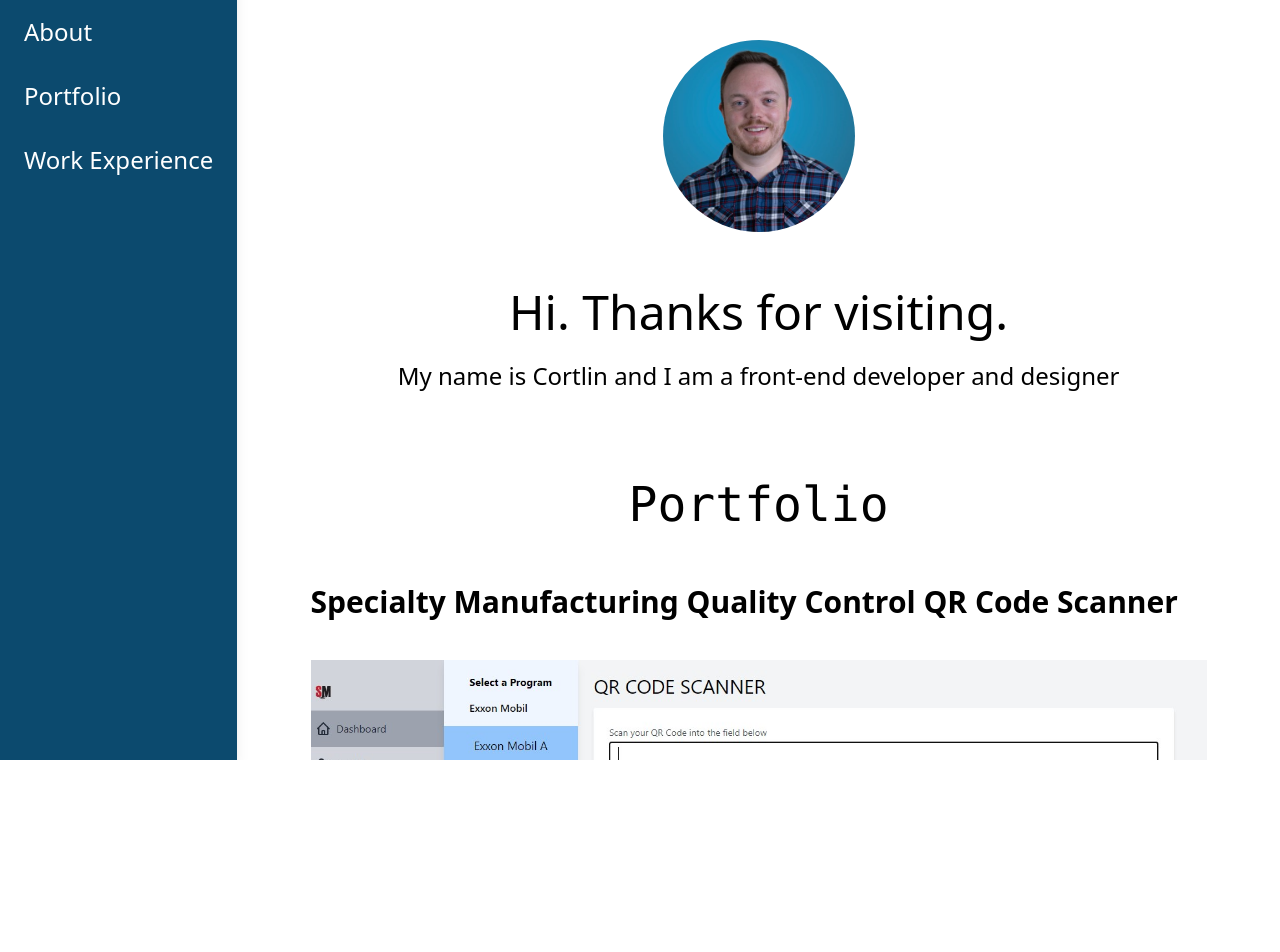
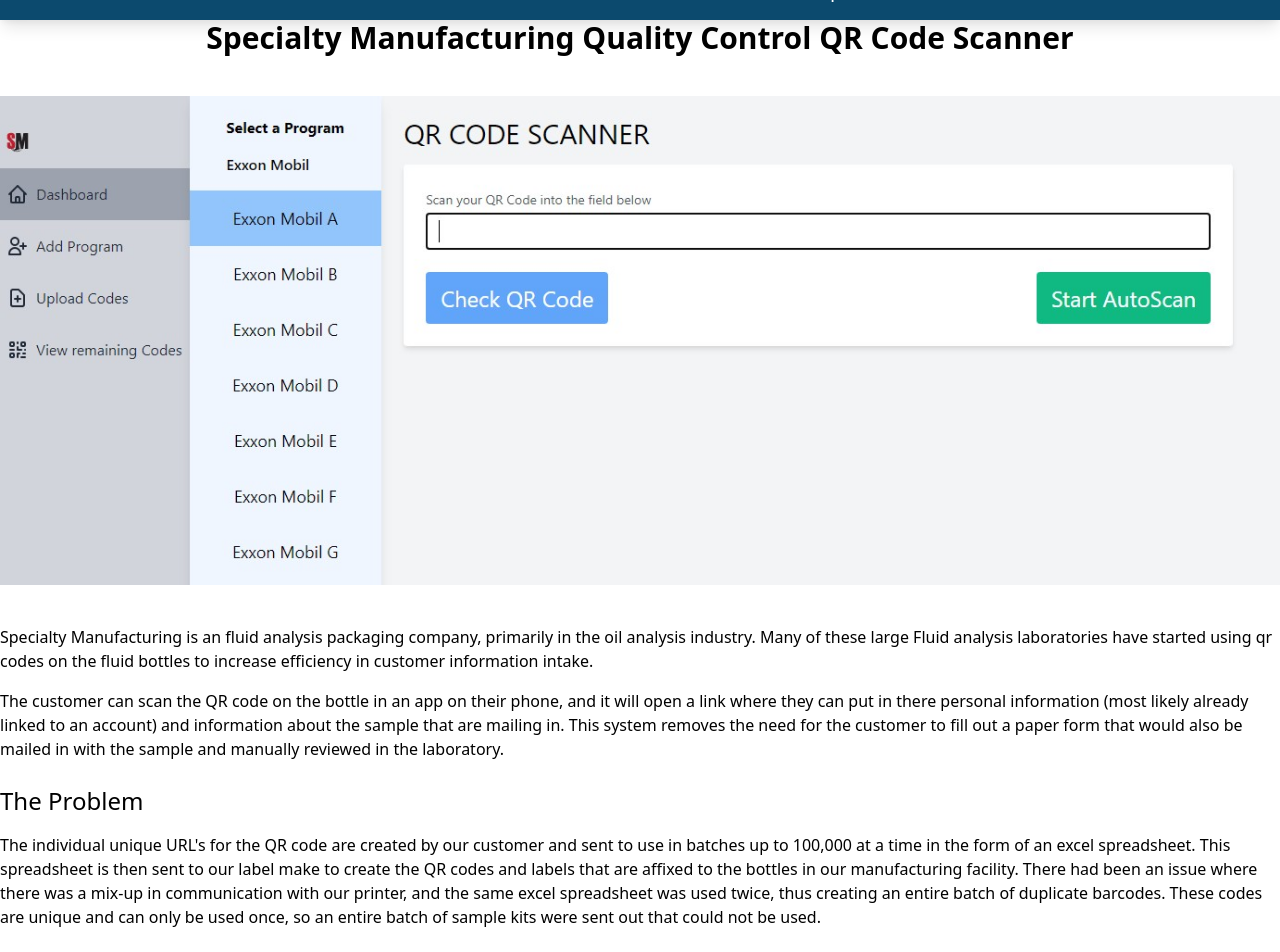
Before and after one commit to cortlin/portfolio, a React (Create React App) app: page /portfolio/spec-scanner in a window 1280 px wide. Shown: the part 40-992 px from the top of the page. Before the commit the page ends 800 px from the top, so only its background shows below. Built offline with nearby package versions, Linux system fonts and the light colour scheme.

Commit message:
more changes

```diff
--- a/src/App.js
+++ b/src/App.js
@@ -1,28 +1,23 @@
 import { BrowserRouter as Router, Switch, Route } from 'react-router-dom';
 import { Nav } from './components/Nav';
+import { Footer } from './components/Footer';
 import { About } from './pages/about';
 import { Experience } from './pages/experience';
 import { Portfolio } from './pages/portfolio';
-import HeadShot from './static/headshot.jpg';
+import { SpecScanner } from './projects/SpecScanner';
 
 function App() {
   return (
     <Router>
       <>
-        <div className="flex h-screen">
+        <div className="md:h-screen">
           <Nav />
           <div className='flex-1 flex overflow-hidden'>
-            <div className=' flex-grow overflow-y-auto'>
-              <div className='mt-20'>
-                <img className='rounded-full h-48 w-48 mx-auto' src={HeadShot} alt="Cortlin's Headshot" />
-                <div className='my-10'>
-                  <h1 className='text-center text-5xl py-4'>Hi. Thanks for visiting.</h1>
-                  <h2 className='text-center text-2xl py-2'>My name is Cortlin and I am a front-end developer and designer</h2>
-                </div>
-              </div>
-
-
+            <div className=' flex-grow flex flex-col justify-between overflow-y-auto'>
               <Switch>
+                <Route path='/portfolio/spec-scanner'>
+                  {SpecScanner}
+                </Route>
                 <Route path="/portfolio">
                   <Portfolio />
                 </Route>
@@ -33,6 +28,7 @@
                   <About />
                 </Route>
               </Switch>
+              <Footer />
             </div>
           </div>
         </div>
--- /dev/null
+++ b/src/components/Card.js
@@ -0,0 +1,17 @@
+import { Link } from 'react-router-dom';
+
+export const Card = ({ picture, title, description, link }) => {
+  return (
+    <div className='border border-gray-500 rounded-md shadow-md hover:border-blue-900 hover:bg-gray-100 mb-20'>
+      <Link to={link}>
+        <div className='flex px-10 py-6'>
+          <img className=' w-28 object-contain' src={picture} alt={title} />
+          <div className='ml-6'>
+            <h3 className='text-2xl'>{title}</h3>
+            <p className='mt-4'>{description}</p>
+          </div>
+        </div>
+      </Link>
+    </div>
+  )
+}
--- /dev/null
+++ b/src/components/Footer.js
@@ -0,0 +1,7 @@
+export const Footer = () => {
+  return (
+    <footer className='w-full bg-gray-800 text-white px-4 py-4'>
+      <p>Website built with React.</p>
+    </footer>
+  )
+}
--- a/src/components/Nav.js
+++ b/src/components/Nav.js
@@ -3,16 +3,16 @@
 
 export const Nav = () => {
   return (
-    <nav className='bg-blue-900 h-screen px-6 pt-10 shadow-lg'>
-      <div>
-        <ul className='text-white'>
-          <li className='text-2xl py-4'>
+    <nav className='bg-blue-900 px-6 shadow-lg'>
+      <div className='max-w-md mx-auto flex'>
+        <ul className='text-white flex flex-1 justify-center first:mr-auto last:ml-auto md:text-xl'>
+          <li className='py-4 hover:underline px-10'>
             <Link to='/'>About</Link>
           </li>
-          <li className='text-2xl py-4'>
+          <li className='py-4 hover:underline px-10'>
             <Link to='/portfolio'>Portfolio</Link>
           </li>
-          <li className='text-2xl py-4'>
+          <li className='py-4 hover:underline px-10'>
             <Link className=' whitespace-nowrap' to='/experience'>Work Experience</Link>
           </li>
         </ul>
--- a/src/pages/experience.js
+++ b/src/pages/experience.js
@@ -1,7 +1,7 @@
 export const Experience = () => {
   return (
     <article className='max-w-4xl mx-auto'>
-      <h1 className='text-center font-mono text-5xl py-10 mb-4'>Work Experience</h1>
+      <h1 className='text-center font-mono text-5xl py-20 mb-4'>Work Experience</h1>
     </article>
   )
 }
--- a/src/pages/portfolio.js
+++ b/src/pages/portfolio.js
@@ -1,30 +1,17 @@
-import Spec1 from '../static/spec-qc-1.jpg';
+import { Card } from '../components/Card';
+import SpecLogo from '../static/spce-logo.png';
 
 export const Portfolio = () => {
 
   return (
-    <article className='max-w-4xl mx-auto'>
-      <h1 className='text-center font-mono text-5xl py-10 mb-4'>Portfolio</h1>
-
-      <section>
-        <h2 className='text-3xl font-bold mb-10'>Specialty Manufacturing Quality Control QR Code Scanner</h2>
-        <img className='mb-10' src={Spec1} alt="Specialty Manufacturing QC Scanner"/>
-        <p>Specialty Manufacturing is an fluid analysis packaging company, primarily in the oil analysis industry. Many of these large Fluid analysis laboratories have started using qr codes on the fluid bottles to increase efficiency in customer information intake.</p>
-        <p className='mt-4'>The customer can scan the QR code on the bottle in an app on their phone, and it will open a link where they can put in there personal information (most likely already linked to an account) and information about the sample that are mailing in. This system removes the need for the customer to fill out a paper form that would also be mailed in with the sample and manually reviewed in the laboratory.</p>
-
-        <h3 className='pt-6 pb-4 text-2xl'>The Problem</h3>
-        <p>The individual unique URL's for the QR code are created by our customer and sent to use in batches up to 100,000 at a time in the form of an excel spreadsheet. This spreadsheet is then sent to our label make to create the QR codes and labels that are affixed to the bottles in our manufacturing facility. There had been an issue where there was a mix-up in communication with our printer, and the same excel spreadsheet was used twice, thus creating an entire batch of duplicate barcodes. These codes are unique and can only be used once, so an entire batch of sample kits were sent out that could not be used.</p>
-
-        <h3 className='pt-6 pb-4 text-2xl'>The Solution</h3>
-        <p>I created a Web application that allows us to upload the newest batch of numbers into a database. This database will be the single source of truth for the current batch of qr codes, as well as a history of all previous qr codes.</p>
-        <p className='mt-4'>This web application can then be ran on a computer connected to a barcode scanner and a sensor on the conveyor line where the labels are being affixed to the bottles before packaging. Every time a bottle passes the sensor before the label is affixed to the bottle, the QR code is scanned by a QR code reader and submitted to the database to check and make sure that number exists in the table. Once it verifies it is an accurate QR code for that program, it then checks to make sure if that QR code has been scanned previously. If either of those tests fail, it will stop the conveyor line and alert an employee that a duplicate barcode has been detected, or that the scanned barcode is not in the database.</p>
-
-        <h3 className='pt-6 pb-4 text-2xl'>Extra Features</h3>
-        <p>More and more laboratories are switching to a QR code system, or current labs are adding new programs that have their own specific codes. I wanted to create an app that makes it easy for the user to add new programs, as well as upload new sets of QR codes to existing programs.</p>
-        <p className='mt-4'>The previous simple frontend for checking QR codes quickly evolved into a full React application that could accessed from either the conveyor line to pick the program that was currently being assembled, or from the users desktop computer to add new QR codes to the database and create new programs.</p>
-
-        <h3 className='pt-6 pb-4 text-2xl'>Tech Stack</h3>
-      </section>
+    <article className='max-w-4xl mx-auto px-4'>
+      <h1 className='text-center font-mono text-5xl py-20 underline mb-4'>Portfolio</h1>
+      <Card
+        title='Specialty QR Scanner'
+        description='QR Code quality control system built with React and Express'
+        picture={SpecLogo}
+        link='/portfolio/spec-scanner'
+      />
     </article>
   )
 }
--- /dev/null
+++ b/src/projects/SpecScanner.js
@@ -0,0 +1,25 @@
+import Spec1 from '../static/spec-qc-1.jpg';
+
+export const SpecScanner = () => {
+  return (
+    <section>
+        <h2 className='text-3xl text-center font-bold mb-10'>Specialty Manufacturing Quality Control QR Code Scanner</h2>
+        <img className='mb-10' src={Spec1} alt="Specialty Manufacturing QC Scanner" />
+        <p>Specialty Manufacturing is an fluid analysis packaging company, primarily in the oil analysis industry. Many of these large Fluid analysis laboratories have started using qr codes on the fluid bottles to increase efficiency in customer information intake.</p>
+        <p className='mt-4'>The customer can scan the QR code on the bottle in an app on their phone, and it will open a link where they can put in there personal information (most likely already linked to an account) and information about the sample that are mailing in. This system removes the need for the customer to fill out a paper form that would also be mailed in with the sample and manually reviewed in the laboratory.</p>
+
+        <h3 className='pt-6 pb-4 text-2xl'>The Problem</h3>
+        <p>The individual unique URL's for the QR code are created by our customer and sent to use in batches up to 100,000 at a time in the form of an excel spreadsheet. This spreadsheet is then sent to our label make to create the QR codes and labels that are affixed to the bottles in our manufacturing facility. There had been an issue where there was a mix-up in communication with our printer, and the same excel spreadsheet was used twice, thus creating an entire batch of duplicate barcodes. These codes are unique and can only be used once, so an entire batch of sample kits were sent out that could not be used.</p>
+
+        <h3 className='pt-6 pb-4 text-2xl'>The Solution</h3>
+        <p>I created a Web application that allows us to upload the newest batch of numbers into a database. This database will be the single source of truth for the current batch of qr codes, as well as a history of all previous qr codes.</p>
+        <p className='mt-4'>This web application can then be ran on a computer connected to a barcode scanner and a sensor on the conveyor line where the labels are being affixed to the bottles before packaging. Every time a bottle passes the sensor before the label is affixed to the bottle, the QR code is scanned by a QR code reader and submitted to the database to check and make sure that number exists in the table. Once it verifies it is an accurate QR code for that program, it then checks to make sure if that QR code has been scanned previously. If either of those tests fail, it will stop the conveyor line and alert an employee that a duplicate barcode has been detected, or that the scanned barcode is not in the database.</p>
+
+        <h3 className='pt-6 pb-4 text-2xl'>Extra Features</h3>
+        <p>More and more laboratories are switching to a QR code system, or current labs are adding new programs that have their own specific codes. I wanted to create an app that makes it easy for the user to add new programs, as well as upload new sets of QR codes to existing programs.</p>
+        <p className='mt-4'>The previous simple frontend for checking QR codes quickly evolved into a full React application that could accessed from either the conveyor line to pick the program that was currently being assembled, or from the users desktop computer to add new QR codes to the database and create new programs.</p>
+
+        <h3 className='pt-6 pb-4 text-2xl'>Tech Stack</h3>
+      </section>
+  )
+}
--- a/tailwind.config.js
+++ b/tailwind.config.js
@@ -4,6 +4,11 @@
   purge: ['./src/**/*.{js,jsx,ts,tsx}', './public/index.html'],
   darkMode: false, // or 'media' or 'class'
   theme: {
+    extend:{
+      transitionProperty: {
+        'underline': 'underline'
+      }
+    },
     colors: {
       transparent: 'transparent',
       current: 'currentColor',
@@ -17,7 +22,9 @@
     },
   },
   variants: {
-    extend: {},
+    extend: {
+      margin: ['first', 'last'],
+    },
   },
   plugins: [],
 }
```
Also changed, not shown: src/pages/about.js (+12 -4 lines), src/projects/Forcefield.js (added, +27 -0 lines), src/static/spce-logo.png (added), 1 other file (tests, documents, lock files or other folders).
